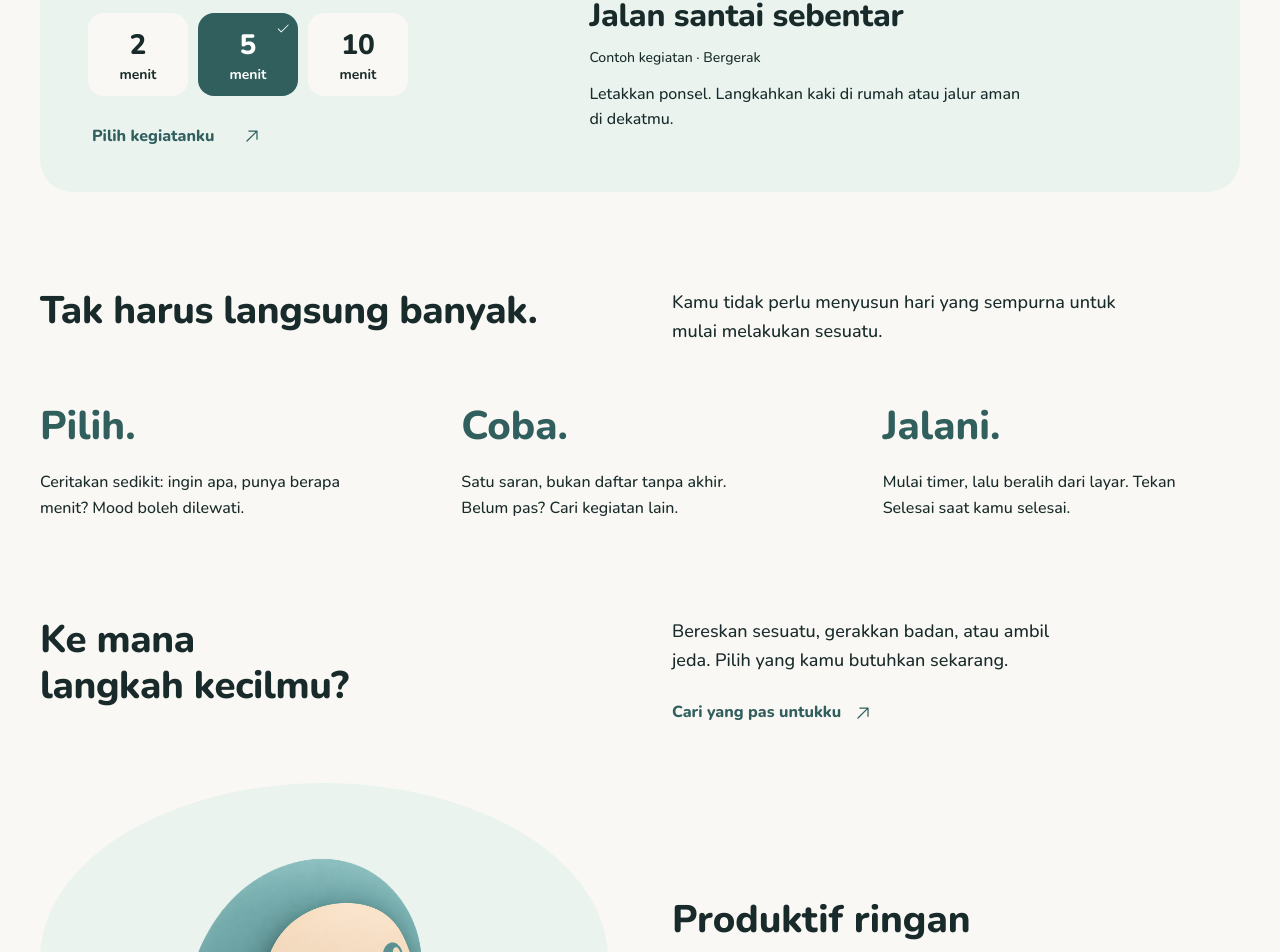
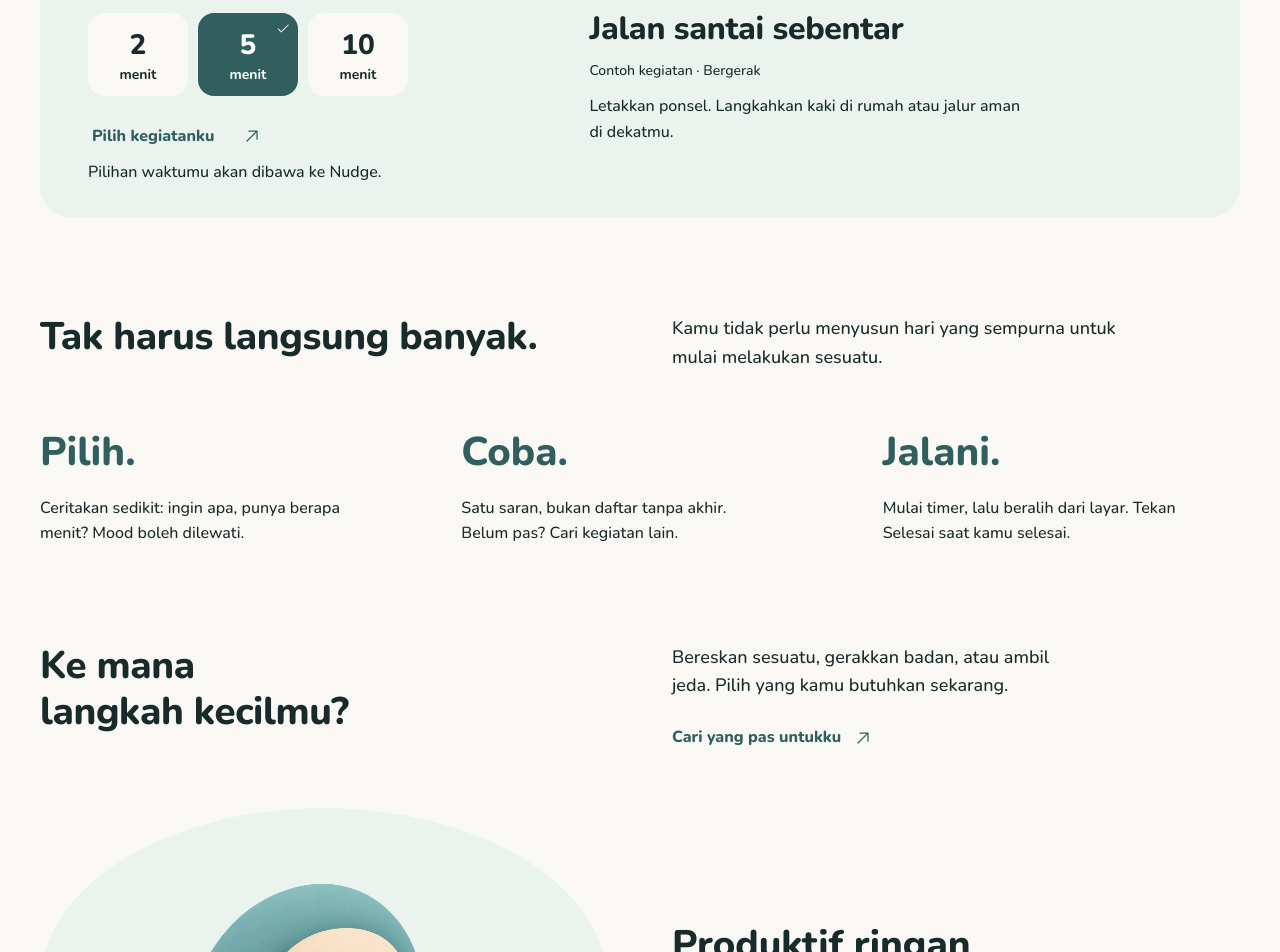
Before and after one commit to Fabverse0/Nudge, a Next.js app: page / in a window 1280 px wide. Shown: the part 821-1773 px from the top of the page. Built offline with nearby package versions, Linux system fonts and the light colour scheme.

Commit message:
fix(landing): render an explicit non-scripted preview fallback

```diff
--- a/src/components/landing/activity-preview.tsx
+++ b/src/components/landing/activity-preview.tsx
@@ -1,6 +1,6 @@
 "use client";
 import Link from "next/link";
-import { useEffect, useRef, useState } from "react";
+import { useEffect, useRef, useState, useSyncExternalStore } from "react";
 import { ArrowUpRightIcon, CheckIcon } from "@phosphor-icons/react";
 
 const previews = {
@@ -20,7 +20,16 @@ const previews = {
     category: "Refleksi/jeda layar",
   },
 };
+const subscribe = () => () => {};
+const clientSnapshot = () => true;
+const serverSnapshot = () => false;
+
 export function ActivityPreview() {
+  const interactive = useSyncExternalStore(
+    subscribe,
+    clientSnapshot,
+    serverSnapshot,
+  );
   const [minutes, setMinutes] = useState<2 | 5 | 10>(5);
   const previewRef = useRef<HTMLDivElement>(null);
   const previousMinutes = useRef(minutes);
@@ -56,14 +65,8 @@ export function ActivityPreview() {
       className="hero-demo studio-demo content-width"
       aria-label="Coba pilihan waktu"
     >
-      <noscript>
-        <p className="studio-noscript">
-          Contoh ini memakai lima menit. Buka Nudge untuk memilih waktu
-          kegiatanmu.
-        </p>
-      </noscript>
       <div className="studio-duration">
-        <fieldset className="demo-duration">
+        <fieldset className="demo-duration" disabled={!interactive}>
           <legend>Punya waktu berapa menit?</legend>
           <div>
             {([2, 5, 10] as const).map((time) => (
@@ -91,6 +94,11 @@ export function ActivityPreview() {
           Pilih kegiatanku
           <ArrowUpRightIcon size={20} aria-hidden="true" />
         </Link>
+        <p className="studio-preview-note">
+          {interactive
+            ? "Pilihan waktumu akan dibawa ke Nudge."
+            : "Contoh ini memakai lima menit. Buka Nudge untuk memilih waktu kegiatanmu."}
+        </p>
       </div>
       <div
         ref={previewRef}
--- a/src/components/landing/landing-studio.css
+++ b/src/components/landing/landing-studio.css
@@ -74,12 +74,13 @@
   margin-bottom: 20px;
 }
 
-.studio-demo > noscript {
-  grid-column: 1 / -1;
+.studio-preview-note {
+  font-size: 1rem;
+  max-width: 32ch;
 }
 
-.studio-noscript {
-  font-weight: 700;
+.landing-studio .demo-duration:disabled :is(label, input) {
+  cursor: default;
 }
 
 .landing-studio .demo-duration > div {
```
Also changed, not shown: 1 other file (tests, documents, lock files or other folders).
